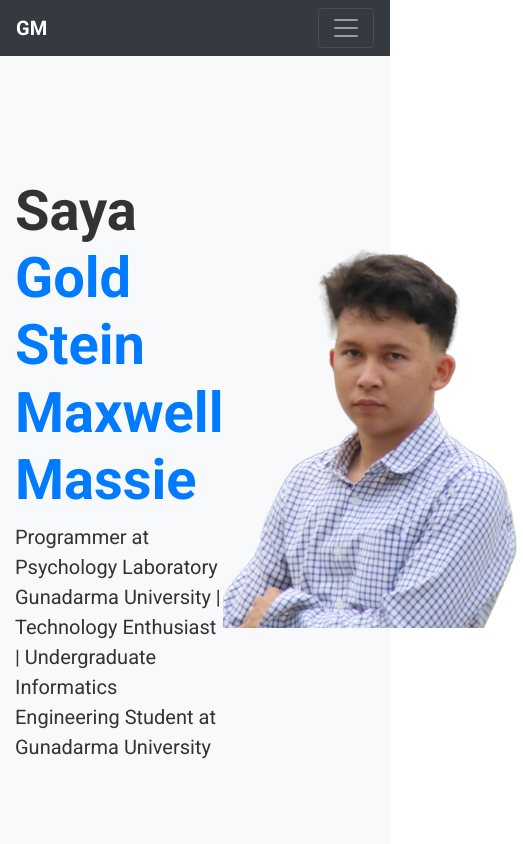
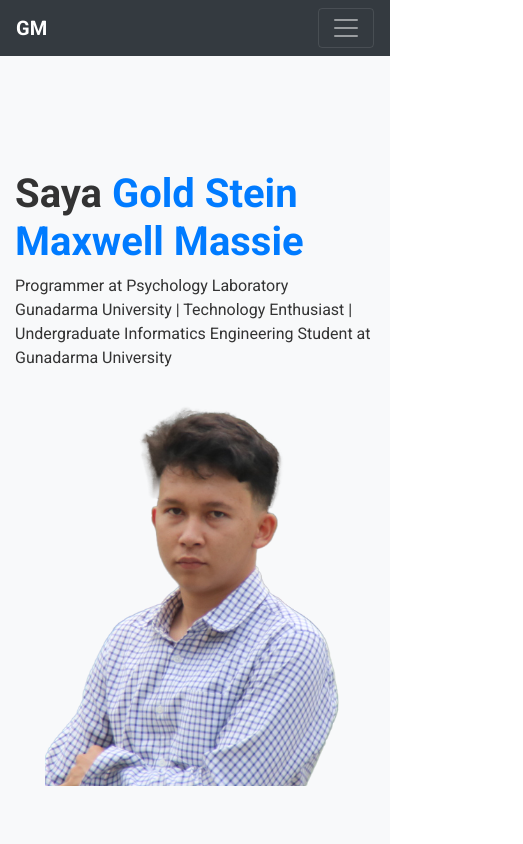
Before and after one commit to maxwellmassie/webportomax, a plain HTML site: page index.html in a window 390 px wide. Shown: the top 844 px of the page, 523 px wide, since content can reach past the window. Drawn offline with nearby package versions, Linux system fonts and the light colour scheme.

Commit message:
update homesection

```diff
--- a/index.html
+++ b/index.html
@@ -33,14 +33,37 @@
 
     <!-- Home Section -->
     <section id="home" class="d-flex align-items-center bg-light" style="height: 100vh;">
-        <div class="container d-flex justify-content-between align-items-center">
-            <div class="text-left">
-                <h1 class="display-4 font-weight-bold">Saya <span class="text-primary">Gold Stein Maxwell Massie</span></h1>
-                <p class="lead">Programmer at Psychology Laboratory Gunadarma University | Technology Enthusiast | Undergraduate Informatics Engineering Student at Gunadarma University</p>
+        <div class="container">
+            <div class="row align-items-center">
+                <div class="col-md-6 text-left">
+                    <h1 class="display-4 font-weight-bold">Saya <span class="text-primary">Gold Stein Maxwell Massie</span></h1>
+                    <p class="lead">Programmer at Psychology Laboratory Gunadarma University | Technology Enthusiast | Undergraduate Informatics Engineering Student at Gunadarma University</p>
+                </div>
+                <div class="col-md-6 text-center">
+                    <img src="img/profil max.png" alt="Gambar Profil" class="img-fluid" style="max-width: 300px; margin-top: -50px;">
+                </div>
             </div>
-            <img src="img/profil max.png" alt="Gambar Profil" class="img-fluid" style="max-width: 300px; margin-top: -150px;">
         </div>
     </section>
+
+    <!-- Custom CSS for Mobile Responsiveness -->
+    <style>
+        @media (max-width: 768px) {
+            #home img {
+                max-width: 200px; /* Mengurangi ukuran gambar di mobile */
+                margin-top: -30px; /* Menambah jarak gambar ke atas */
+            }
+
+            #home h1 {
+                font-size: 2.5rem; /* Menyesuaikan ukuran font judul di layar kecil */
+            }
+
+            #home p {
+                font-size: 1rem; /* Menyesuaikan ukuran font deskripsi di layar kecil */
+            }
+        }
+    </style>
+
 
 
 
@@ -112,7 +135,7 @@
 
     <!-- Footer -->
     <footer class="bg-dark text-white text-center py-3">
-        <p class="mb-0">© 2024 Nama Anda. Semua hak dilindungi.</p>
+        <p class="mb-0">© 2024 Maxwell Massie. Semua hak dilindungi.</p>
     </footer>
 
     <script src="https://code.jquery.com/jquery-3.5.1.slim.min.js"></script>
```
